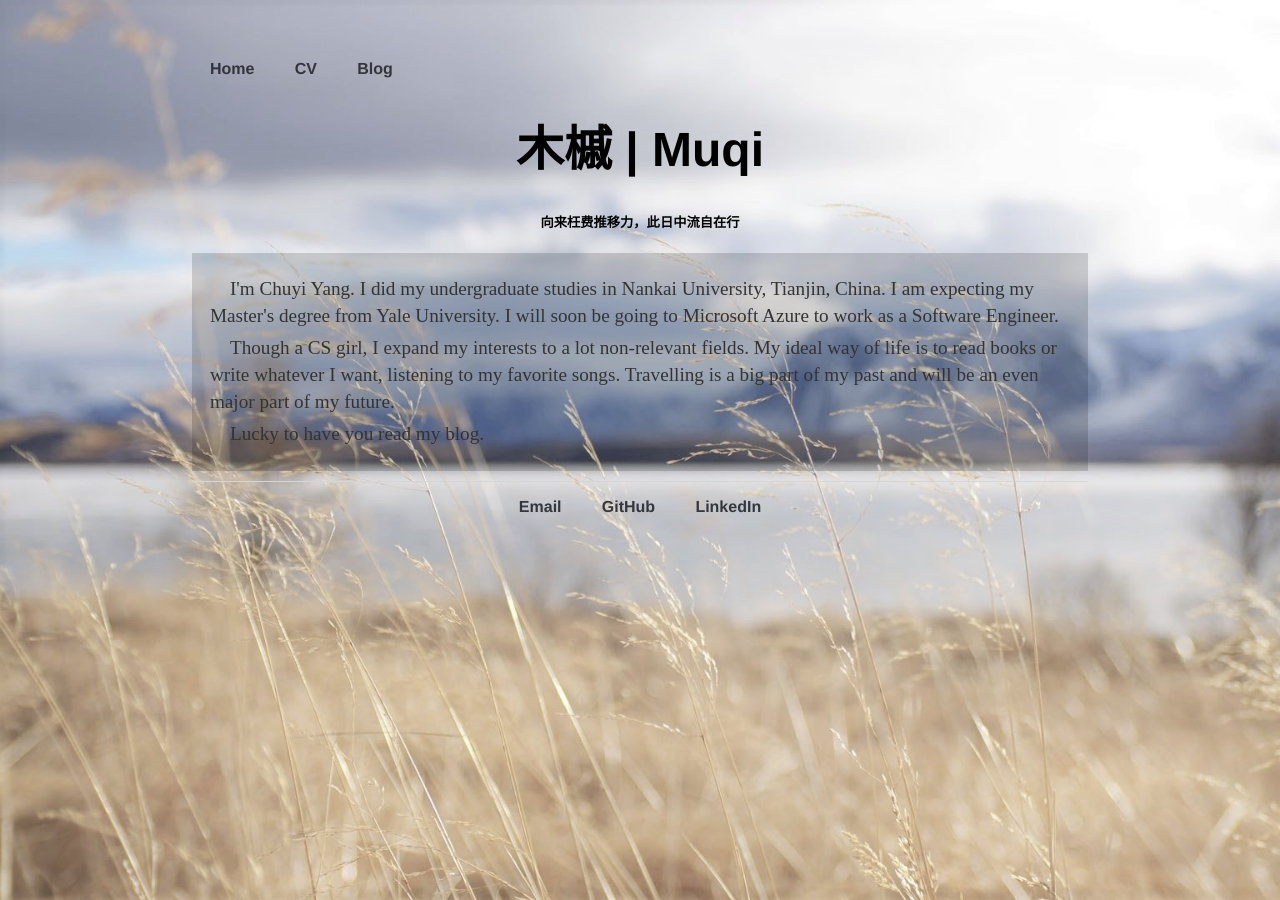
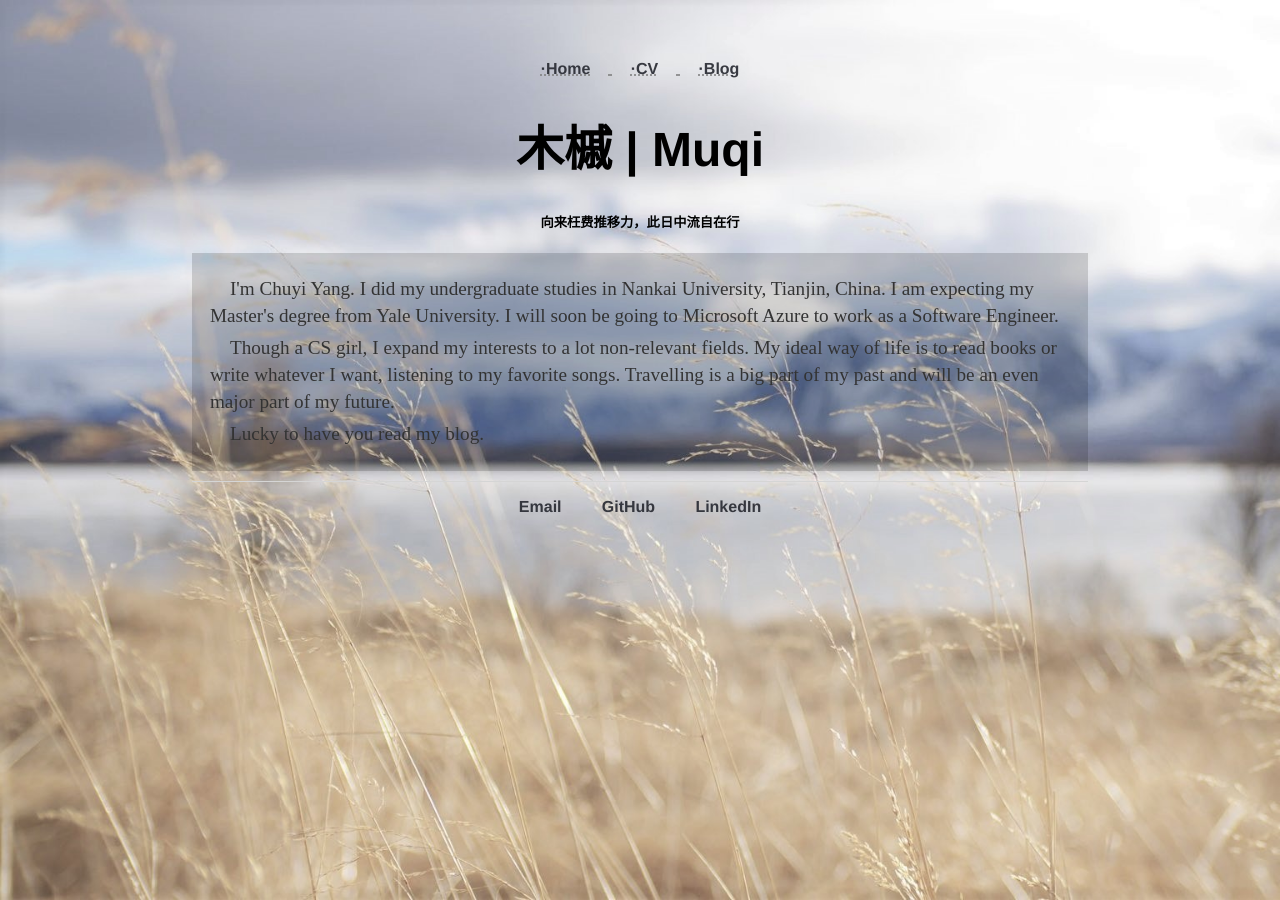
Before and after one commit to MuqiX/MuqiX.github.io, a Jekyll site: the page built from index.html, in a window 1280 px wide. Built offline with Jekyll 4.4.1, drawn with Linux system fonts in a browser that asks for light colours.

Commit message:
modify menu

```diff
--- a/_layouts/default.html
+++ b/_layouts/default.html
@@ -8,9 +8,9 @@
 		<body>
 			<nav>
 	    		<ul>
-	        		<li><a href="/">Home</a></li>
-	        		<li><a href="/resource/Resume_Chuyi Yang.pdf">CV</a></li>
-	        		<li><a href="/blog">Blog</a></li>
+	        		<li><a href="/">·Home</a></li>
+	        		<li><a href="/resource/Resume_Chuyi Yang.pdf">·CV</a></li>
+	        		<li><a href="/blog">·Blog</a></li>
 	    		</ul>
 			</nav>
 			<div class="container">
--- a/css/main.css
+++ b/css/main.css
@@ -11,6 +11,8 @@ nav ul {
     padding: 0px;
     list-style: none;
     font-weight: bold;
+    text-align: center;
+    text-decoration: underline dotted gray;
 }
 footer ul {
     font-family:'Helvetica', 'Arial', 'Sans-Serif';
```
